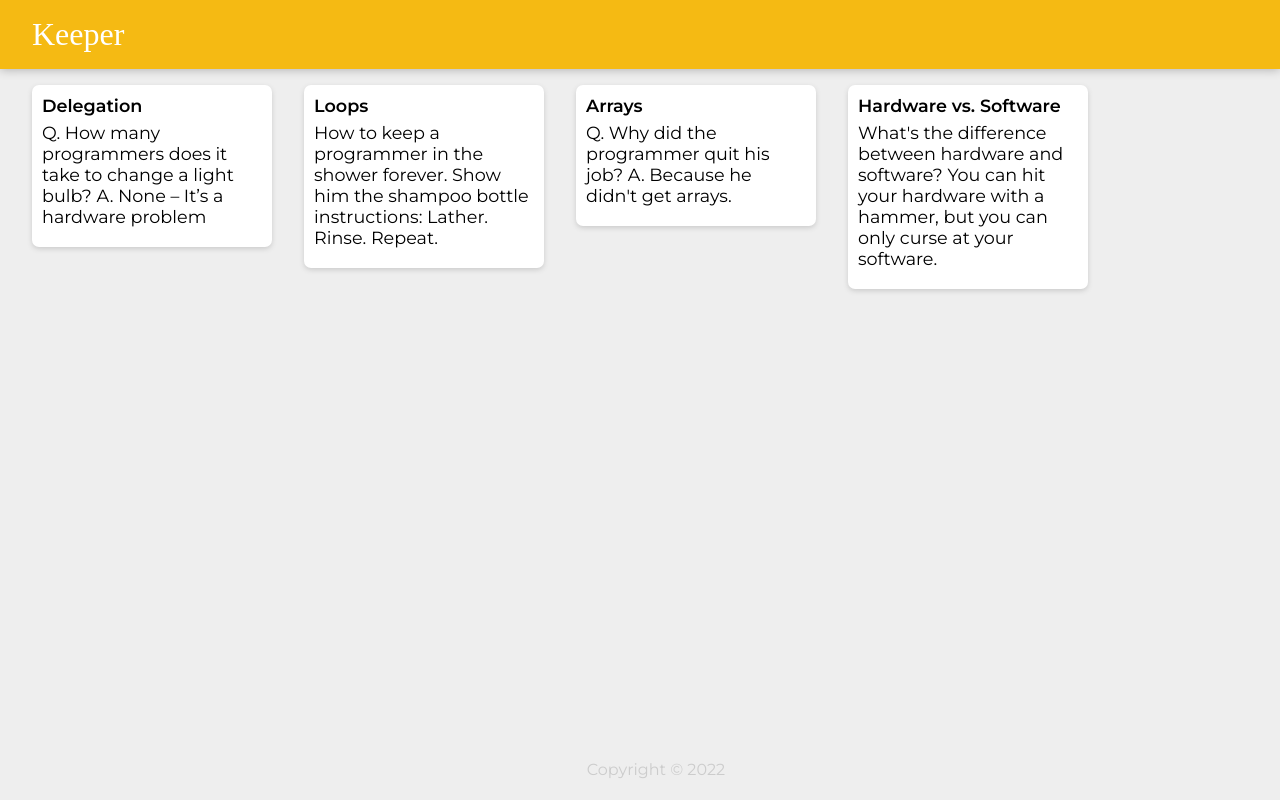
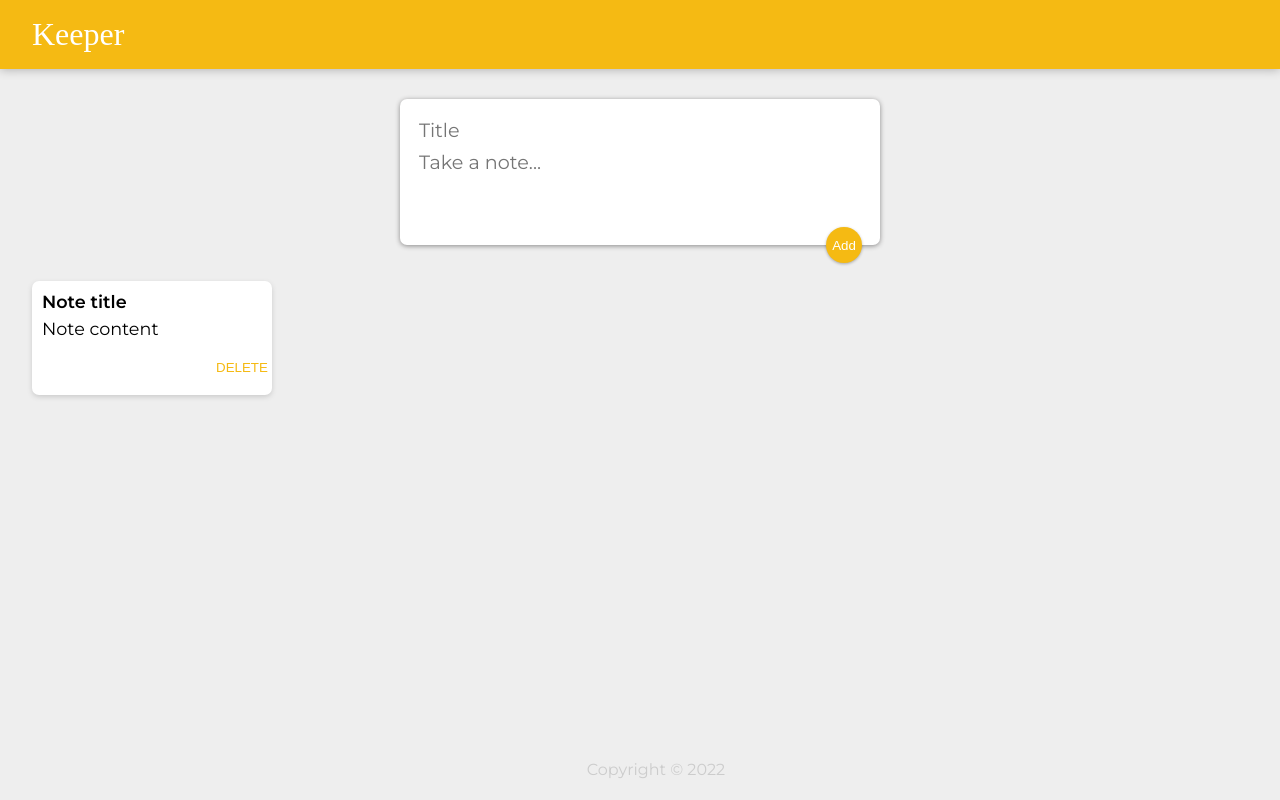
Before and after one commit to Boston343/Keeper, a React (Create React App) app: page / in a window 1280 px wide. Built offline with nearby package versions, Linux system fonts and the light colour scheme; a web font is replaced by a local one.

Commit message:
start of part 3 of keeper app, although I have started adding states in CreateArea and App

```diff
--- a/src/components/App.jsx
+++ b/src/components/App.jsx
@@ -1,7 +1,8 @@
 import React from "react";
 import Header from "./Header";
+import CreateArea from "./CreateArea";
+import Note from "./Note";
 import Footer from "./Footer";
-import Note from "./Note";
 import notes from "../notes";
 
 function createNote(note) {
@@ -9,11 +10,14 @@
 }
 
 function App() {
+  const [notes, setNotes] = React.useState([]);
+
   return (
     <div>
       <Header />
-
-      {notes.map(createNote)}
+      <CreateArea />
+      <Note key={0} title="Note title" content="Note content" />
+      {/* {notes.map(createNote)} */}
 
       <Footer />
     </div>
--- /dev/null
+++ b/src/components/CreateArea.jsx
@@ -0,0 +1,20 @@
+import React from "react";
+
+function CreateArea() {
+  const [newNote, setNewNote] = React.useState({
+    title: "",
+    content: "",
+  });
+
+  return (
+    <div>
+      <form>
+        <input name="title" placeholder="Title" />
+        <textarea name="content" placeholder="Take a note..." rows="3" />
+        <button>Add</button>
+      </form>
+    </div>
+  );
+}
+
+export default CreateArea;
--- a/src/components/Note.jsx
+++ b/src/components/Note.jsx
@@ -5,6 +5,7 @@
     <div className="note">
       <h1>{props.title}</h1>
       <p>{props.content}</p>
+      <button>DELETE</button>
     </div>
   );
 }
--- a/src/css/styles.css
+++ b/src/css/styles.css
@@ -55,4 +55,50 @@
   margin-bottom: 10px;
   white-space: pre-wrap;
   word-wrap: break-word;
+}
+.note button {
+  position: relative;
+  float: right;
+  margin-right: 10px;
+  color: #f5ba13;
+  border: none;
+  width: 36px;
+  height: 36px;
+  cursor: pointer;
+  outline: none;
+  background-color: transparent;
+}
+
+form {
+  position: relative;
+  width: 480px;
+  margin: 30px auto 20px auto;
+  background: #fff;
+  padding: 15px;
+  border-radius: 7px;
+  box-shadow: 0 1px 5px rgb(138, 137, 137);
+}
+form input,
+form textarea {
+  width: 100%;
+  border: none;
+  padding: 4px;
+  outline: none;
+  font-size: 1.2em;
+  font-family: inherit;
+  resize: none;
+}
+form button {
+  position: absolute;
+  right: 18px;
+  bottom: -18px;
+  background: #f5ba13;
+  color: #fff;
+  border: none;
+  border-radius: 50%;
+  width: 36px;
+  height: 36px;
+  box-shadow: 0 1px 3px rgba(0, 0, 0, 0.3);
+  cursor: pointer;
+  outline: none;
 }/*# sourceMappingURL=styles.css.map */
--- a/src/css/styles.scss
+++ b/src/css/styles.scss
@@ -60,4 +60,53 @@
     white-space: pre-wrap;
     word-wrap: break-word;
   }
+
+  button {
+    position: relative;
+    float: right;
+    margin-right: 10px;
+    color: #f5ba13;
+    border: none;
+    width: 36px;
+    height: 36px;
+    cursor: pointer;
+    outline: none;
+    background-color: transparent;
+  }
 }
+
+form {
+  position: relative;
+  width: 480px;
+  margin: 30px auto 20px auto;
+  background: #fff;
+  padding: 15px;
+  border-radius: 7px;
+  box-shadow: 0 1px 5px rgb(138, 137, 137);
+
+  input,
+  textarea {
+    width: 100%;
+    border: none;
+    padding: 4px;
+    outline: none;
+    font-size: 1.2em;
+    font-family: inherit;
+    resize: none;
+  }
+
+  button {
+    position: absolute;
+    right: 18px;
+    bottom: -18px;
+    background: #f5ba13;
+    color: #fff;
+    border: none;
+    border-radius: 50%;
+    width: 36px;
+    height: 36px;
+    box-shadow: 0 1px 3px rgba(0, 0, 0, 0.3);
+    cursor: pointer;
+    outline: none;
+  }
+}
```
Also changed, not shown: 1 other file (tests, documents, lock files or other folders).
